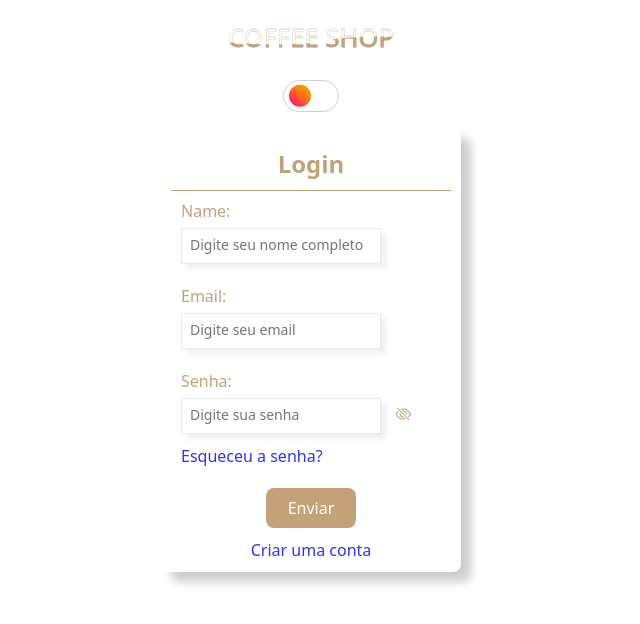
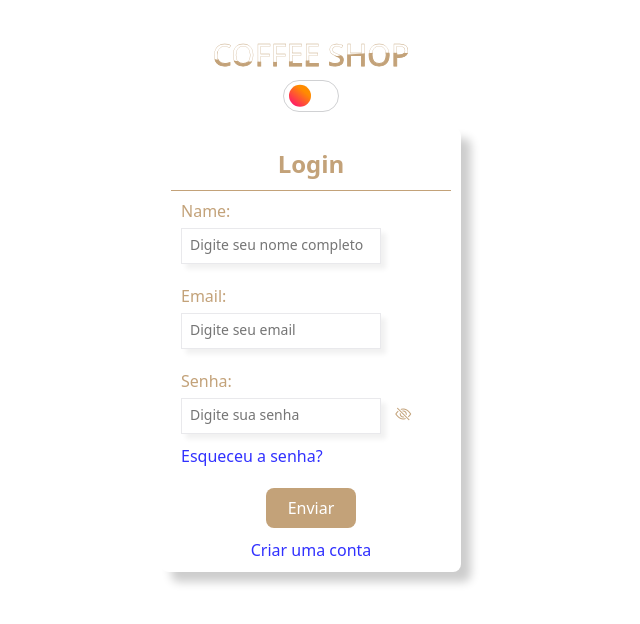
Before and after one commit to brunogs97/app-coffee, a plain HTML site: page index.html in a window 1280 px wide. Shown: the whole page, without its empty margins (329-969 px from the left). Drawn offline with nearby package versions, Linux system fonts and the light colour scheme.

Commit message:
'página login --> OK'

```diff
--- a/src/ValidationLogin/login.css
+++ b/src/ValidationLogin/login.css
@@ -1,9 +1,9 @@
 .word-waves span {
     position: absolute;
     color: #ffffff;
-    font-size: 1.6rem;
+    font-size: 1.9em;
     transform: translate(-50%, -50%);
-    margin-top: 1.5em;
+    margin-top: 1.8em;
 }
 
 .word-waves span:nth-child(1) {
```
